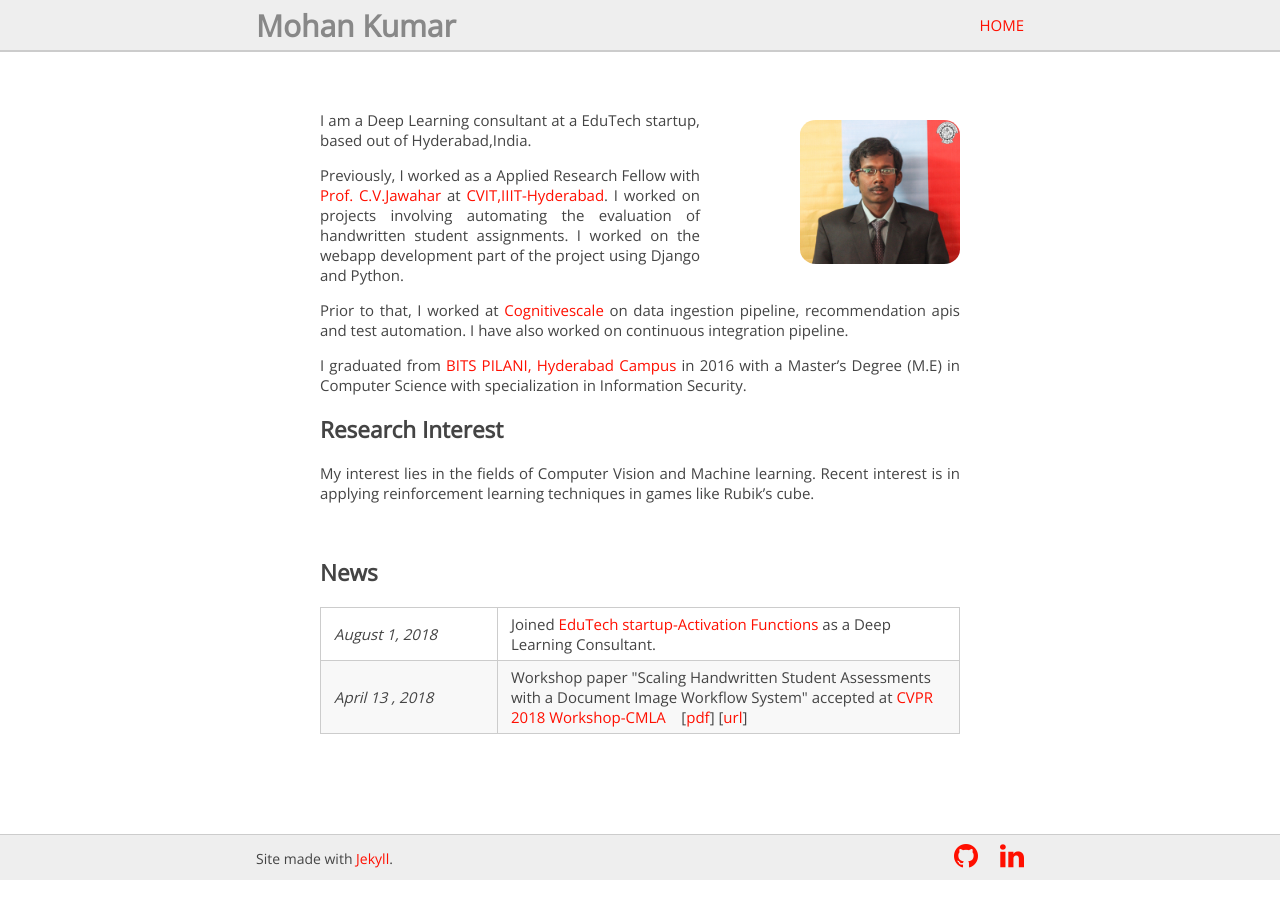
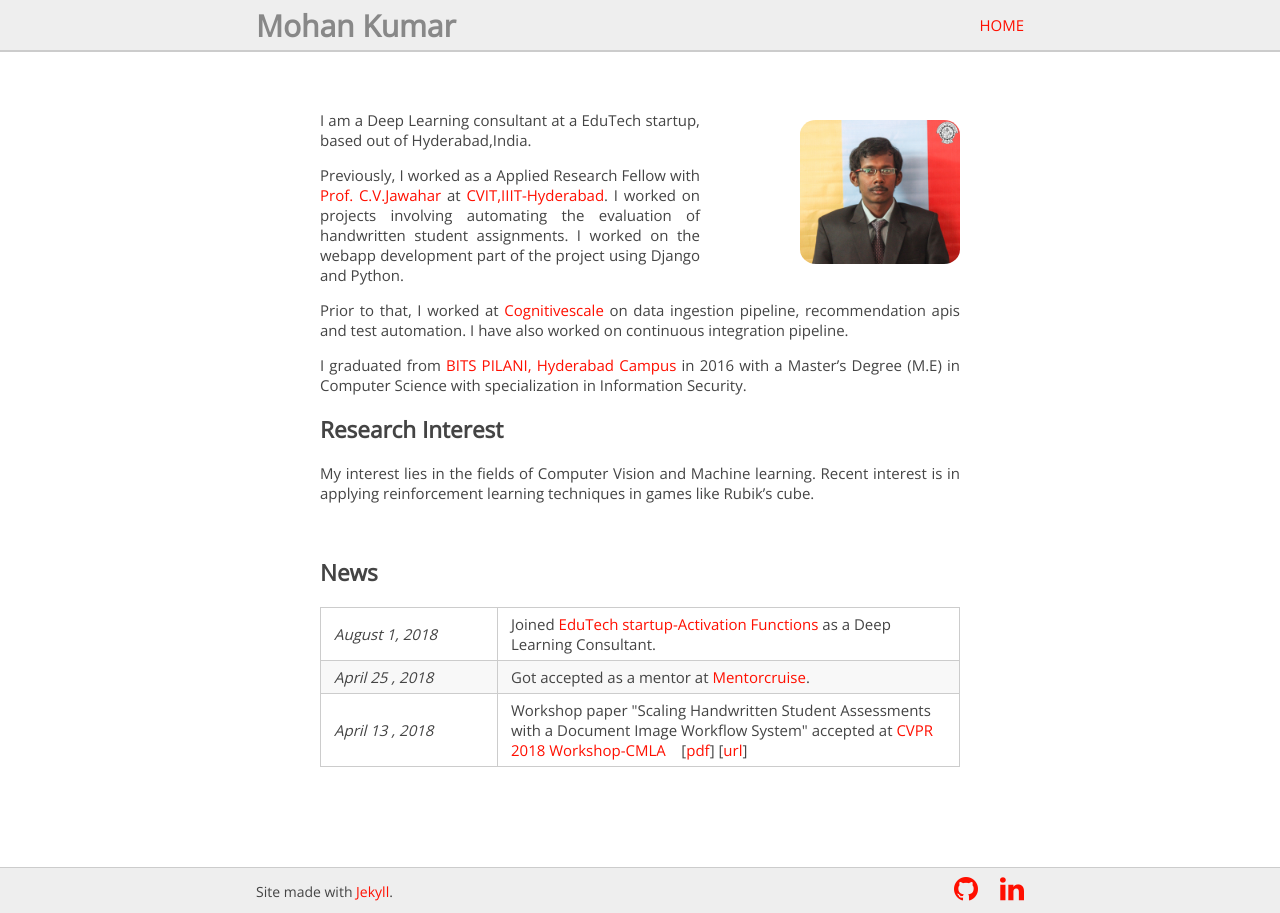
Before and after one commit to mohanarunachalam/mohanarunachalam.github.io, a Jekyll site: the page built from index.md, in a window 1280 px wide. Built offline with Jekyll 4.4.1, drawn with Linux system fonts in a browser that asks for light colours; nearby versions of some CDN libraries.

Commit message:
New files added

```diff
--- a/_data/news.yml
+++ b/_data/news.yml
@@ -1,5 +1,9 @@
 - date: August 1, 2018
   news: Joined <a href="https://cie.iiit.ac.in/">EduTech startup-Activation Functions</a> as a Deep Learning Consultant.
+
+- date: April 25 , 2018
+  news: Got accepted as a mentor at <a href="https://mentorcruise.com/mentor/MohanKumar/" target="_blank">Mentorcruise</a>.
+
 
 - date: April 13 , 2018
   news: Workshop paper "Scaling Handwritten Student Assessments with a Document Image Workflow System" accepted at <a href="http://cvpr2018.thecvf.com/program/workshops" target="_blank">CVPR 2018 Workshop-</a><a href="http://cmla2018.actlabs.org/" target="_blank">CMLA</a>
--- /dev/null
+++ b/_includes/project.md
@@ -0,0 +1,29 @@
+{% assign page = site.works | where:"title", include.title | first %}
+
+<div class="project">
+	{% if page.alt_url %}
+		<a href="{{page.alt_url}}">
+	{% else %}
+		<a href="{{page.url}}">
+	{% endif %}
+	{% if page.thumbnail_mp4 %}
+		<video loop autoplay>
+			<source src="{{page.thumbnail_mp4 }}" type="video/mp4">
+			<source src="{{page.thumbnail_webm}}" type='video/webm;codecs="vp8,vorbis"'>
+		</video>
+	{% else %}
+		<img src="{{ page.thumbnail }}">
+	{% endif %}
+		<div class="overlay">
+			<div class="overlay_title">
+				{{page.title}}
+			</div>
+			<div class="overlay_meta">
+				{{page.year}} {%if page.collaborators %}++ {{page.collaborators}}{% endif %}
+			</div>
+			<div class="overlay_description">
+				{{page.description}}
+			</div>
+		</div>
+	</a>
+</div>
```
Also changed, not shown: _includes/index.html (added, +10 -0 lines), index.html (added, +10 -0 lines).
